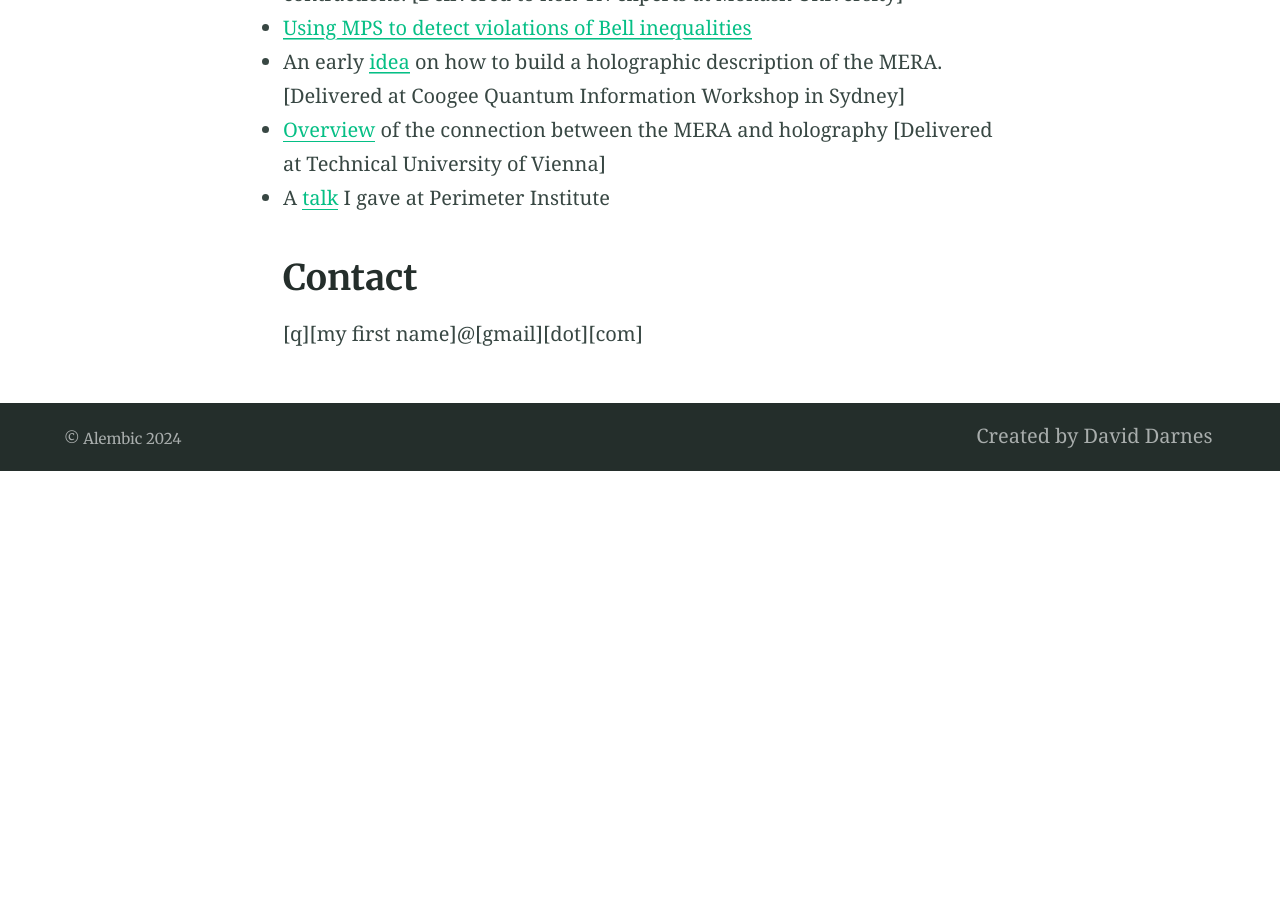
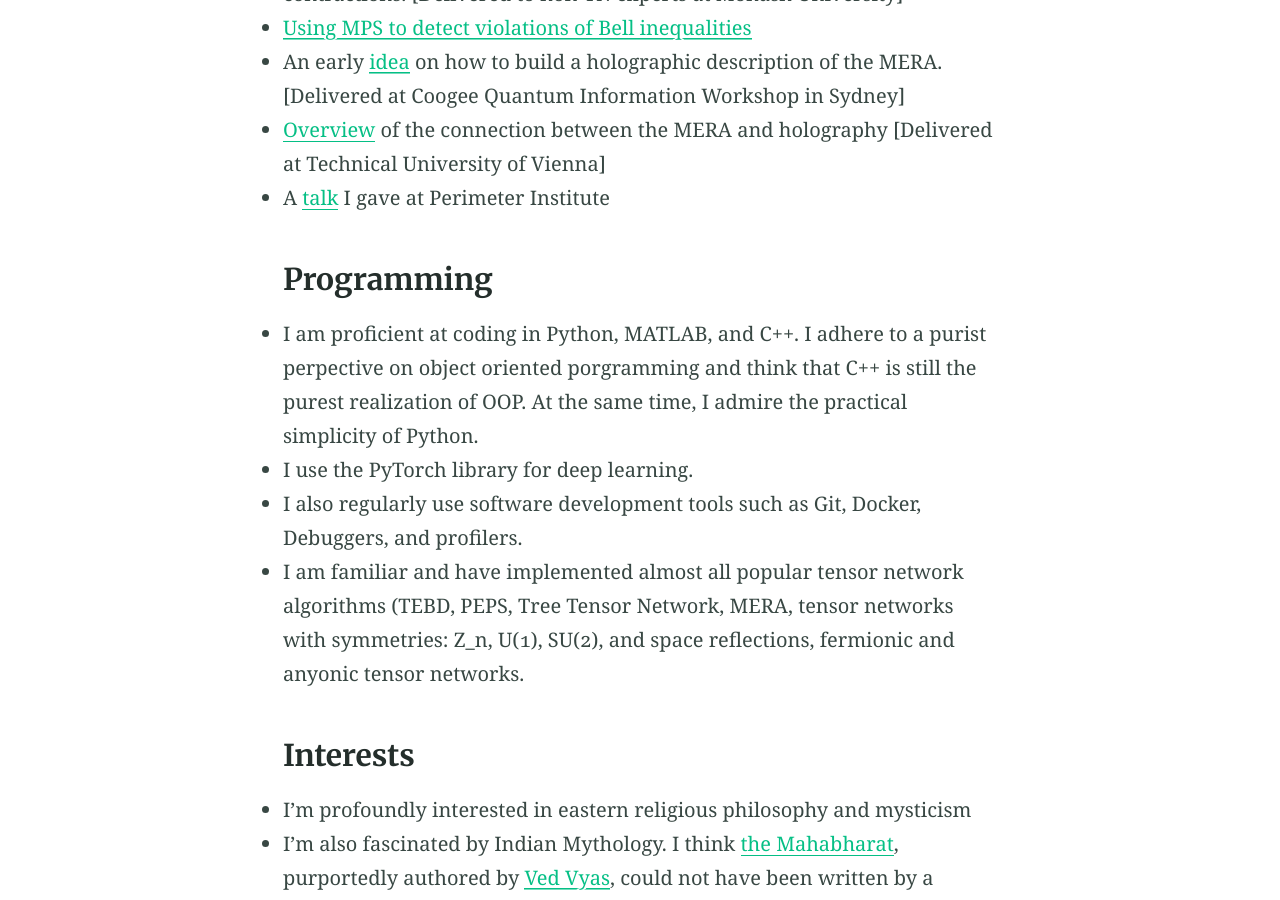
Before and after one commit to qsukhi/qsukhi.github.io, a Jekyll site: the page built from index.md, in a window 1280 px wide and 900 px high, scrolled down 4720 px. Built offline with Jekyll 4.4.1, drawn with Linux system fonts in a browser that asks for light colours; before the commit the page ends 5191 px from its top, so only the background shows below that; some of the changed text lies outside the part shown.

Commit message:
Update index.md

```diff
--- a/index.md
+++ b/index.md
@@ -9,7 +9,7 @@ excerpt: "I’m a physicist (and a self-professed part-time philosopher) working
 
 ![Me](assets/my_color.jpg)
 
-## Timeline
+### Timeline
 
 ###### Dec 2023 - Present
 I'm a Principle Scientist at [Multiverse Computing](https://multiversecomputing.com/), where I lead a research team to develop tensor network algorithms for [simulating quantum many-body systems on classical computers](https://journals.aps.org/prresearch/abstract/10.1103/PhysRevResearch.6.013326), [compressing large neural networks](https://arxiv.org/abs/2401.14109), combinatorial optimization, and quantum chemistry.
@@ -46,7 +46,7 @@ I was fortunate enough to be a PhD student in Guifre Vidal's group at the Univer
 - In [this](https://journals.aps.org/prb/abstract/10.1103/PhysRevB.83.115125) paper, we descibed how to implement the concrete case of U(1) symmetry. We demonstrated the first implementation of U(1)-symmetric MERA.
 - In [this](https://journals.aps.org/prb/abstract/10.1103/PhysRevB.86.195114) paper, we described how to implement the concrete case of SU(2) symmetry. We demonstrated the first implementation of SU(2)-symmetric MERA.
 
-## Ongoing personal projects
+### Ongoing personal projects
 #### Physics
 - Incorporating conformal symmetry in discrete tensor networks
 - Matrix Product States with built-in categorical symmetries
@@ -54,7 +54,7 @@ I was fortunate enough to be a PhD student in Guifre Vidal's group at the Univer
 #### Deep learning
 - Mechanistic Interpretability via Tensorized Neural Networks (TNNs): How do activations circuits develop inside TNNs? Do TTNs generalize better than dense NNs?
 
-## Slides from some of my talks
+### Slides from some of my talks
 - [Introduction to MERA](https://github.com/qsukhi/qsukhi.github.io/blob/main/assets/slides/Intro_to_MERA_ETN_School.pdf?raw=true) [Delivered at the European Tensor Network School]
 - [Introduction to Symmetric Tensor Networks](https://github.com/qsukhi/qsukhi.github.io/blob/main/assets/slides/Intro_to_Syms_ETN_School.pdf?raw=true) [Delivered at the European Tensor Network School]
 
@@ -67,5 +67,17 @@ I was fortunate enough to be a PhD student in Guifre Vidal's group at the Univer
 - [Overview](https://github.com/qsukhi/qsukhi.github.io/blob/main/assets/slides/MERA_and_holography.pdf?raw=true) of the connection between the MERA and holography [Delivered at Technical University of Vienna]
 - A [talk](https://pirsa.org/16100044) I gave at Perimeter Institute
 
-## Contact
-[q][my first name]@[gmail][dot][com]
+### Programming
+- I am proficient at coding in Python, MATLAB, and C++. I adhere to a purist perpective on object oriented porgramming and think that C++ is still the purest realization of OOP. At the same time, I admire the practical simplicity of Python.
+- I use the PyTorch library for deep learning.
+- I also regularly use software development tools such as Git, Docker, Debuggers, and profilers.
+- I am familiar and have implemented almost all popular tensor network algorithms (TEBD, PEPS, Tree Tensor Network, MERA, tensor networks with symmetries: Z_n, U(1), SU(2), and space reflections, fermionic and anyonic tensor networks.
+
+### Interests
+- I'm profoundly interested in eastern religious philosophy and mysticism
+- I'm also fascinated by Indian Mythology. I think [the Mahabharat](https://en.wikipedia.org/wiki/Mahabharata), purportedly authored by [Ved Vyas](https://en.wikipedia.org/wiki/Vyasa), could not have been written by a human. Almost on part are [the Yoga Sutras of Patanjali](https://en.wikipedia.org/wiki/Yoga_Sutras_of_Patanjali) and [the Yoga Vashishth](https://en.wikipedia.org/wiki/Yoga_Vasistha).
+- I'm a big fan of [Agatha Christie](https://en.wikipedia.org/wiki/Agatha_Christie)'s books. I love the [BBC adaptation](https://en.wikipedia.org/wiki/Agatha_Christie%27s_Poirot) of Poirot, particularly, [David Suchet's](https://en.wikipedia.org/wiki/David_Suchet) potrayal. I also like reading select Science Fiction.
+- I like playing Squash, and intermittently play in intermediate-level leagues at local squash clubs.
+
+### Contact
+[q][my first name][at][gmail][dot][com]
```
